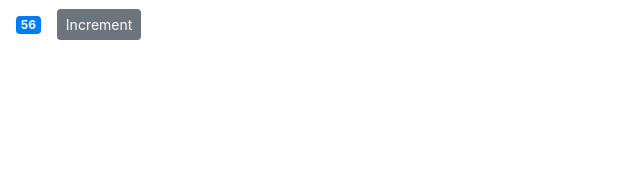
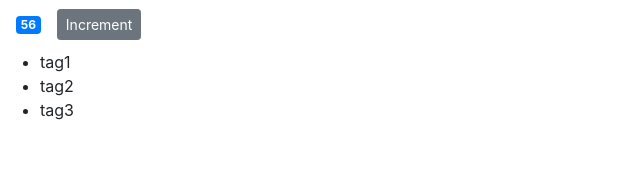
Before and after one commit to patrozada/mosh-react, a React (Create React App) app: page / in a window 1280 px wide. Shown: the top 172 px of the page, without its empty margins (0-640 px from the left). Built offline with nearby package versions, Linux system fonts and the light colour scheme.

Commit message:
Render all elements in a list

```diff
--- a/src/components/counter.jsx
+++ b/src/components/counter.jsx
@@ -3,12 +3,16 @@
 class Counter extends Component {
     state = {
         count: 56,
+        tags: ['tag1', 'tag2', 'tag3'],
     }
     render() {
         return (
         <>
             <span className={ this.getBadgeChanges() }>{this.formatCount()}</span>
             <button className="btn btn-secondary btn-sm">Increment</button>
+            <ul>
+                {this.state.tags.map(tag=> <li key={tag}> {tag} </li>)}
+            </ul>
         </>)
     }
     formatCount () {
```
